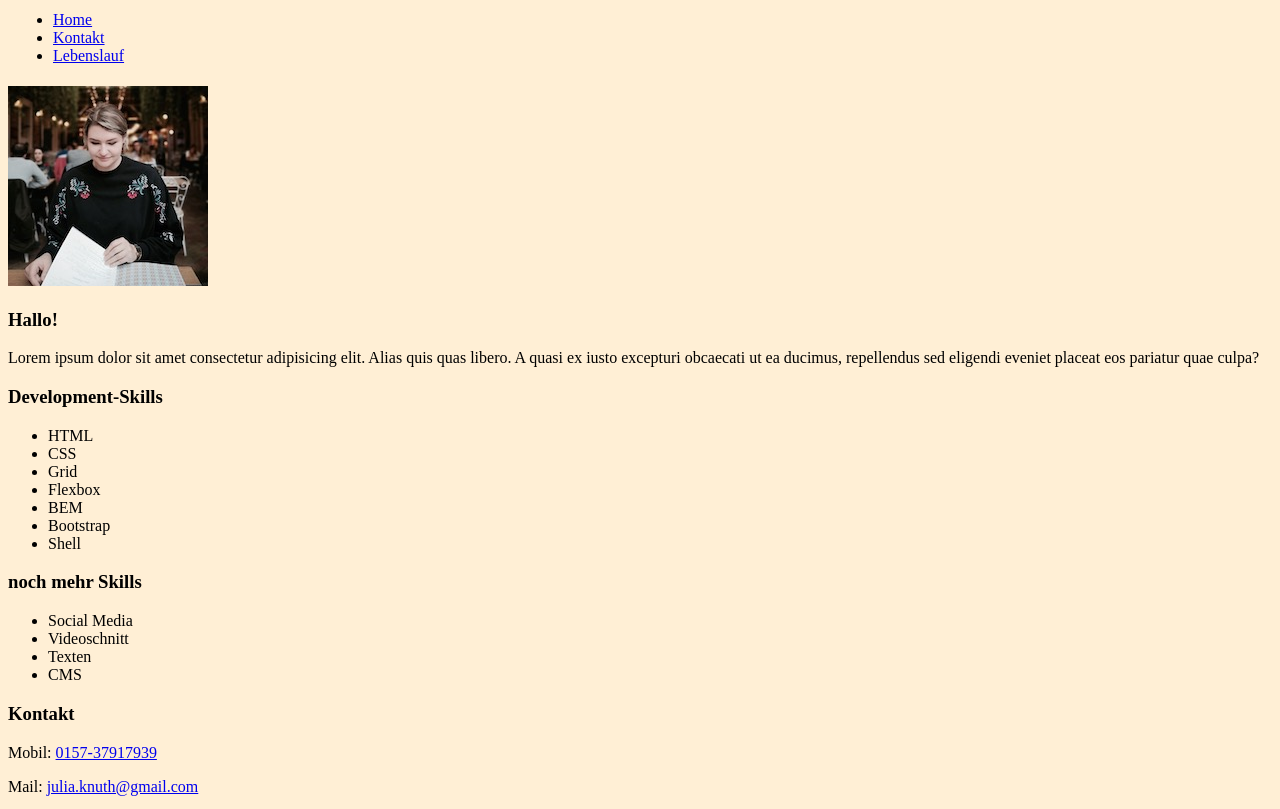
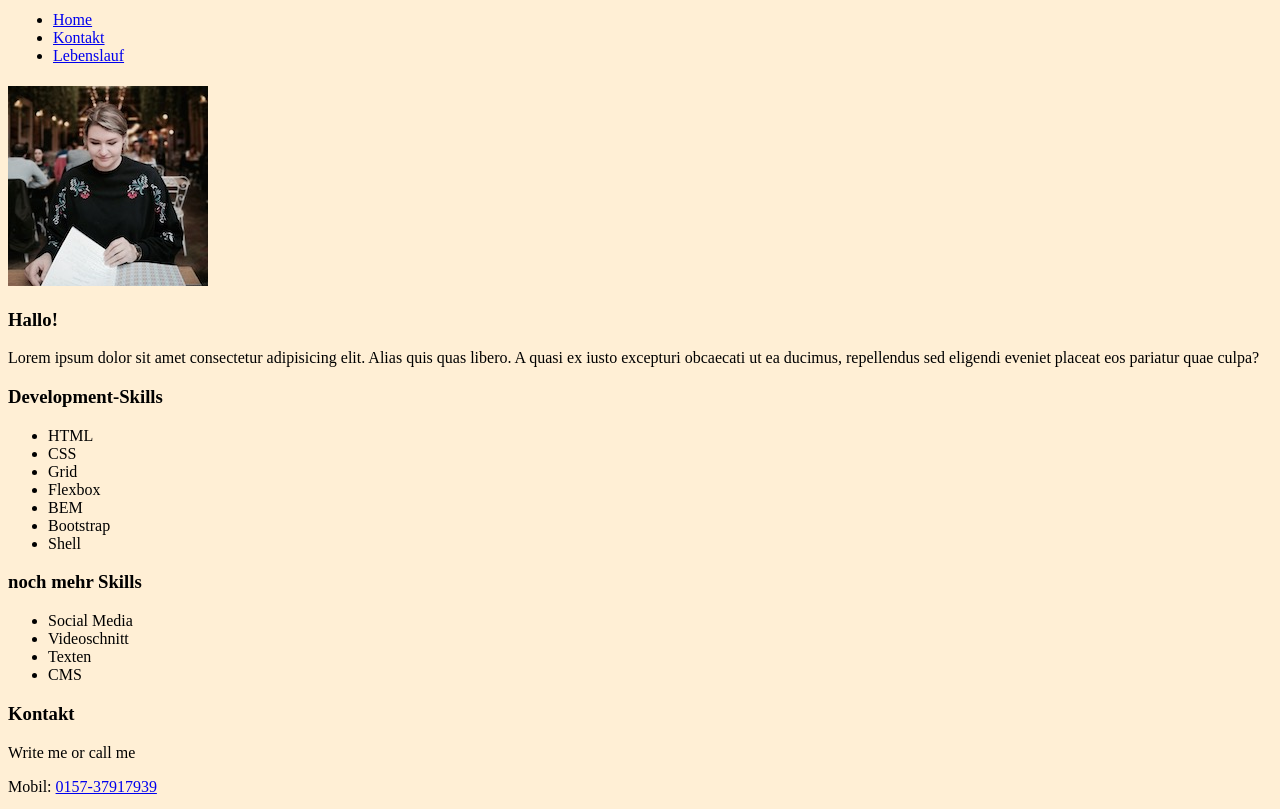
Before and after one commit to juliaknuth/personal-website, a website: page docs/index.html in a window 1280 px wide. Shown: the part 102-911 px from the top of the page. Drawn offline with Linux system fonts and the light colour scheme.

Commit message:
Add contact area

```diff
--- a/docs/index.html
+++ b/docs/index.html
@@ -68,7 +68,7 @@
   <!-- zweite Section Kontaktbox -->
 <section>
   <h3>Kontakt</h3>
-
+     <section class="contact">Write me or call me</section>
       <p>
           Mobil: <a href="tel:+4915737917939" class="alert-link">0157-37917939</a>
       </p>
--- /dev/null
+++ b/scss/components/_contact.scss
@@ -0,0 +1,4 @@
+.contact {
+    font-size: 2rem;
+
+}
```
